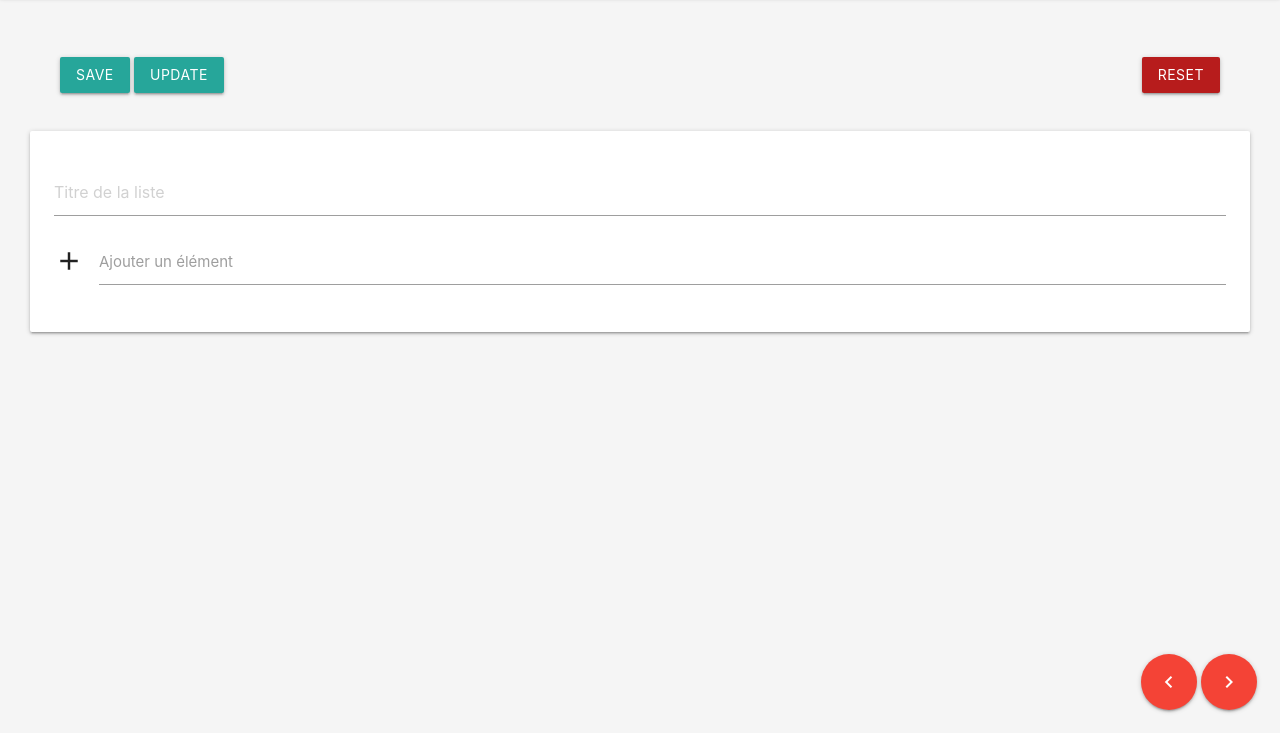
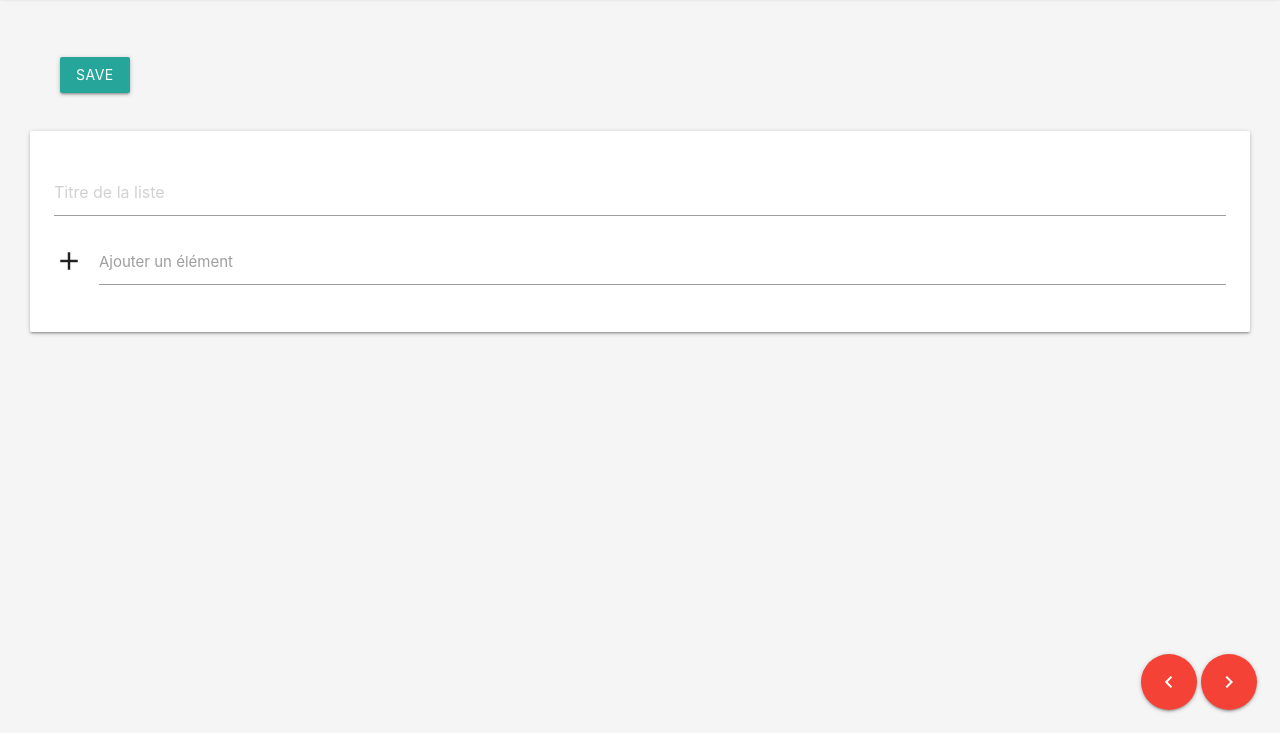
Before and after one commit to GregH45/PWA-Keeper, a website: page www/detailled.html in a window 1280 px wide. Shown: the part 67-800 px from the top of the page. Drawn offline with Linux system fonts and the light colour scheme.

Commit message:
Update state of buttons

```diff
--- a/www/detailled.html
+++ b/www/detailled.html
@@ -83,8 +83,8 @@
     <div id="app" class="padding">
       <div class="padding">
         <button class="waves-effect waves-light btn" v-on:click="saveBtn">Save</button>
-        <button class="waves-effect waves-light btn" v-on:click="updateBtn">Update</button>
-        <button class="waves-effect waves-light red darken-4 btn right" v-on:click="resetBtn">Reset</button>
+        <button class="waves-effect waves-light btn" v-on:click="updateBtn" v-if="id >= 0">Update</button>
+        <button class="waves-effect waves-light red darken-4 btn right" v-on:click="resetBtn" v-if="title && contents.length > 0">Reset</button>
       </div>
       <todo-list v-bind:title="title" v-bind:contents="contents" :title.sync="title"></todo-list>
       <div class="fixed-action-btn left">
--- a/www/js/detailled.js
+++ b/www/js/detailled.js
@@ -33,6 +33,7 @@ window.addEventListener('load', function() {
         }
       },
       resetBtn: function() {
+        this.id = -1;
         this.title = '';
         this.contents = [];
       },
@@ -79,7 +80,6 @@ window.addEventListener('load', function() {
 
   // No ID parameter
   else {
-    console.log('here')
     // Retrieve last list
     DatabaseORM.getLastList(function(list) {
       if (list) {
```
